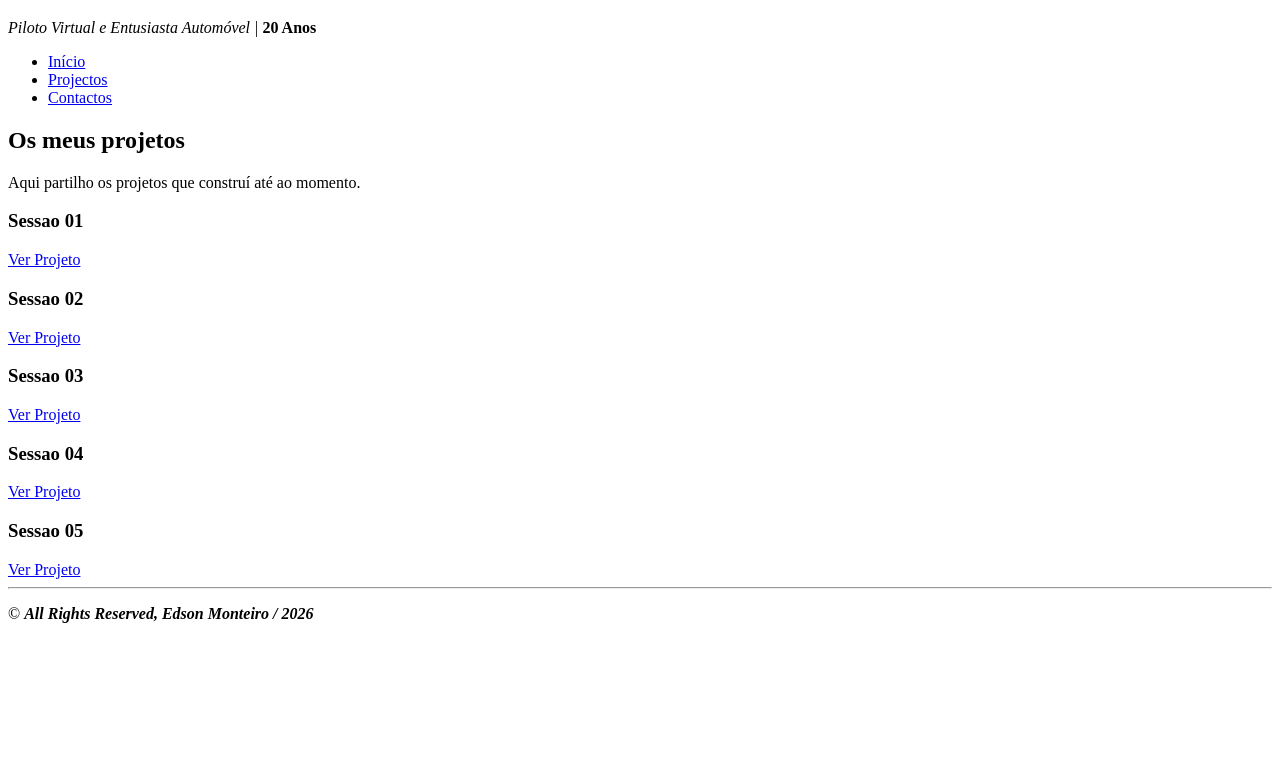
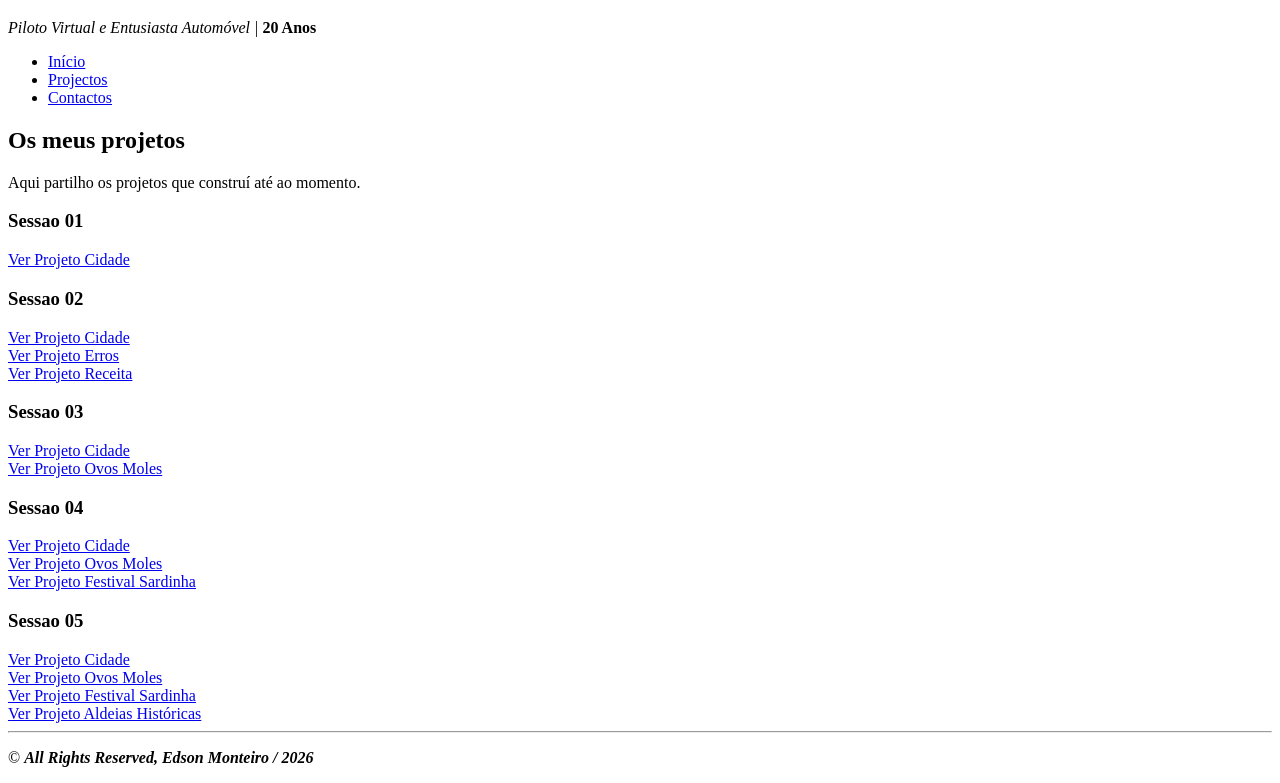
Before and after one commit to Edson524/portefolio, a plain HTML site: page projetos.html in a window 1280 px wide. Shown: the part 503-1286 px from the top of the page. Before the commit the page ends 1142 px from the top, so only its background shows below. Drawn offline with Linux system fonts and the light colour scheme.

Commit message:
Melhorias no contatos e projectos

```diff
--- a/projetos.html
+++ b/projetos.html
@@ -2,7 +2,7 @@
 <html lang="pt-PT">
   <head>
     <meta charset="UTF-8" />
-    <title>Projetos | Ana Martins</title>
+    <title>Projetos | Edson Monteiro</title>
   </head>
   <body>
     <!-- Cabeçalho do site -->
@@ -14,7 +14,7 @@
             height="430"
         />
 <!-- Sobre Min -->
-        <h1 style="color: rgb(0, 0, 0);">EDSON MONTEIRO</h1>
+        <h1>EDSON MONTEIRO</h1>
         <p><i>Piloto Virtual e Entusiasta Automóvel | </i><strong>20 Anos</strong></p>
         <nav>
             <ul>
@@ -31,23 +31,31 @@
       </section>
       <section>
         <h3>Sessao 01</h3>
-        <a href="../exercicios-uf1.1/sessao-01/cidade.html">Ver Projeto</a>
+        <a href="../exercicios-uf1.1/sessao-01/cidade.html">Ver Projeto Cidade</a>
       </section>
       <section>
         <h3>Sessao 02</h3>
-        <a href="../exercicios-uf1.1/sessao-02/cidade.html">Ver Projeto</a>
+        <a href="../exercicios-uf1.1/sessao-02/cidade.html">Ver Projeto Cidade</a><br>
+        <a href="../exercicios-uf1.1/sessao-02/erros.html">Ver Projeto Erros</a><br>
+        <a href="../exercicios-uf1.1/sessao-02/receita.html">Ver Projeto Receita</a><br>
       </section>
       <section>
         <h3>Sessao 03</h3>
-        <a href="../exercicios-uf1.1/sessao-03/cidade.html">Ver Projeto</a>
+        <a href="../exercicios-uf1.1/sessao-03/cidade.html">Ver Projeto Cidade</a><br>
+        <a href="../exercicios-uf1.1/sessao-03/ovos-moles.html">Ver Projeto Ovos Moles</a><br>
       </section>
       <section>
         <h3>Sessao 04</h3>
-        <a href="../exercicios-uf1.1/sessao-04/cidade.html">Ver Projeto</a>
+        <a href="../exercicios-uf1.1/sessao-04/cidade.html">Ver Projeto Cidade</a><br>
+        <a href="../exercicios-uf1.1/sessao-04/ovos-moles.html">Ver Projeto Ovos Moles</a><br>
+        <a href="../exercicios-uf1.1/sessao-04/festival-sardinha.html">Ver Projeto Festival Sardinha</a><br>
       </section>
       <section>
         <h3>Sessao 05</h3>
-        <a href="../exercicios-uf1.1/sessao-05/cidade.html">Ver Projeto</a>
+        <a href="../exercicios-uf1.1/sessao-05/cidade.html">Ver Projeto Cidade</a><br>
+        <a href="../exercicios-uf1.1/sessao-05/ovos-moles.html">Ver Projeto Ovos Moles</a><br>
+        <a href="../exercicios-uf1.1/sessao-05/festival-sardinha.html">Ver Projeto Festival Sardinha</a><br>
+        <a href="../exercicios-uf1.1/sessao-05/aldeias-hitoricas.html">Ver Projeto Aldeias Históricas</a><br>
       </section>
 
     </main>
```
Also changed, not shown: contatos.html (+1 -1 lines).
